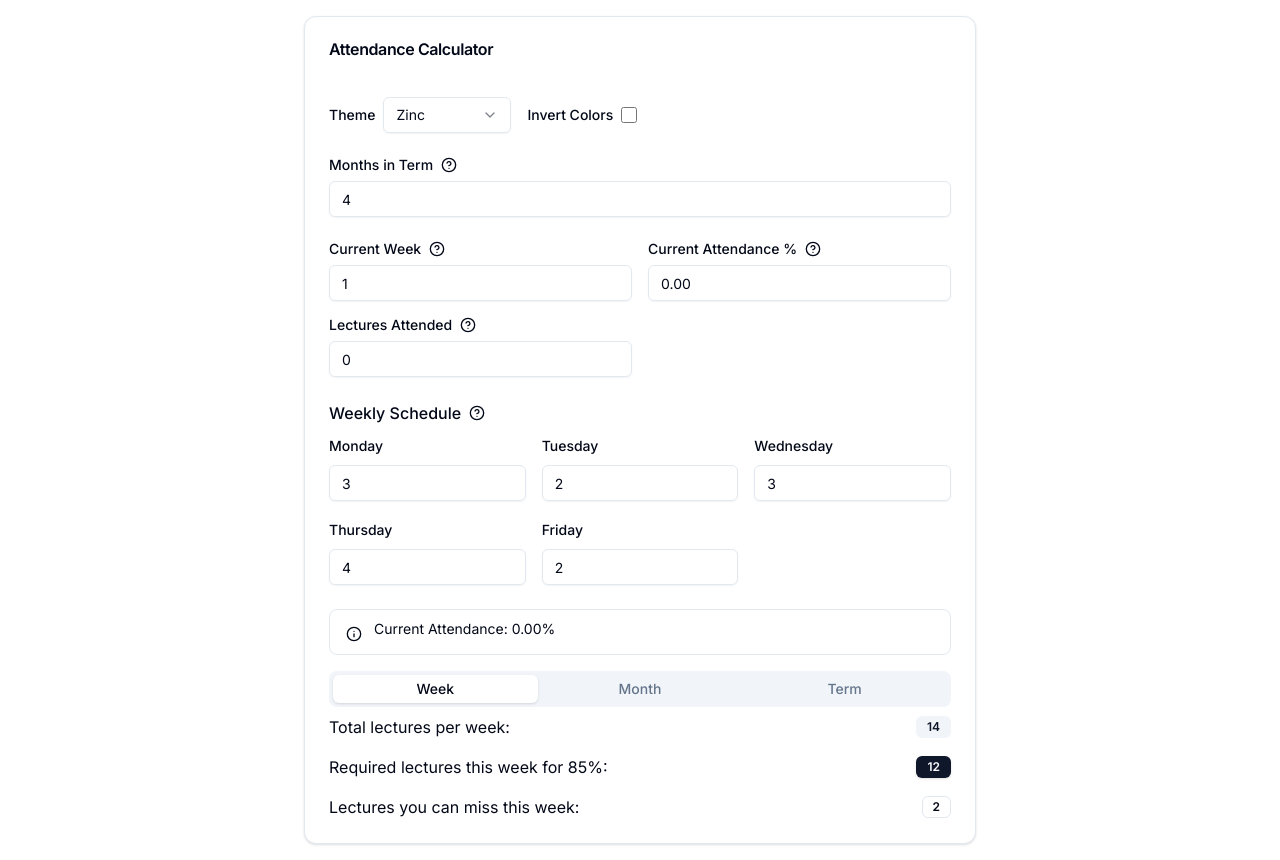
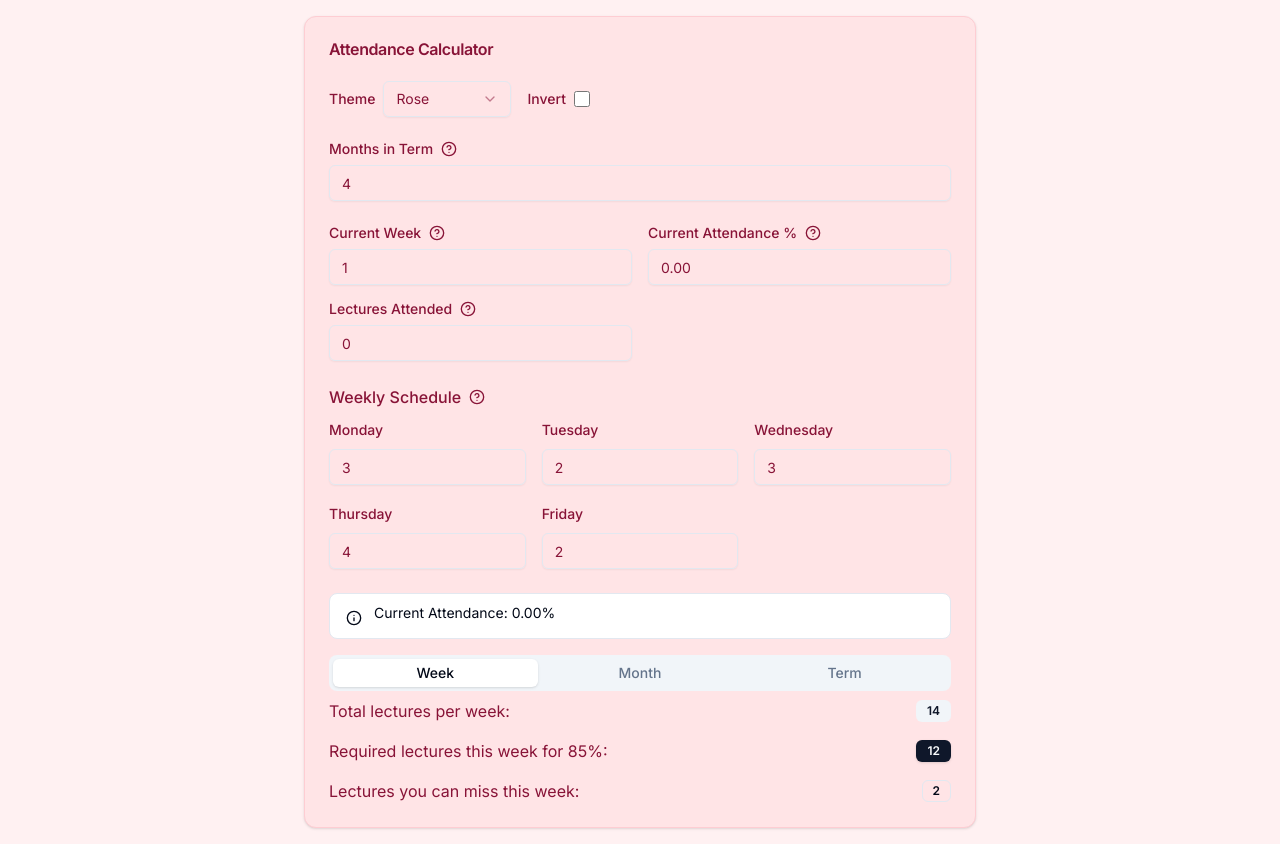
Before and after one commit to roshaanmehar/Attendance-Calculator, a Next.js app in the folder attendance-calculator/: page / in a window 1280 px wide. Built offline with nearby package versions, Linux system fonts and the light colour scheme.

Commit message:
Fixed some other theme related bugs.

```diff
--- a/attendance-calculator/app/page.tsx
+++ b/attendance-calculator/app/page.tsx
@@ -3,7 +3,7 @@
 import { useState, useEffect, useMemo } from "react"
 import { motion, AnimatePresence } from "framer-motion"
 
-// shadcn/ui components
+// Shadcn/UI components
 import { Card, CardContent, CardHeader, CardTitle } from "@/components/ui/card"
 import { Input } from "@/components/ui/input"
 import { Label } from "@/components/ui/label"
@@ -25,29 +25,80 @@ import {
   SelectValue,
 } from "@/components/ui/select"
 
-// Toggle (checkbox) for invert
-// You can also import a switch component from shadcn if you like.
+// Simple "Invert" checkbox
 function InvertToggle({
   inverted,
-  onToggle,
+  onChange,
 }: {
   inverted: boolean
-  onToggle: () => void
+  onChange: (val: boolean) => void
 }) {
   return (
     <div className="flex items-center gap-2">
-      <Label>Invert Colors</Label>
+      <Label htmlFor="invert-toggle">Invert</Label>
       <input
+        id="invert-toggle"
         type="checkbox"
         checked={inverted}
-        onChange={onToggle}
+        onChange={(e) => onChange(e.target.checked)}
         className="h-4 w-4 cursor-pointer"
       />
     </div>
   )
 }
 
+/**
+ * Each theme gets two sets of classes:
+ * - containerNormal / containerInvert => outer page background
+ * - cardNormal / cardInvert => card background
+ */
+const themeMap = {
+  rose: {
+    containerNormal: "bg-rose-50 text-rose-900",
+    containerInvert: "bg-rose-900 text-rose-50",
+    cardNormal: "bg-rose-100 border border-rose-200 text-rose-900",
+    cardInvert: "bg-rose-800 border border-rose-600 text-rose-100",
+  },
+  zinc: {
+    containerNormal: "bg-zinc-50 text-zinc-900",
+    containerInvert: "bg-zinc-900 text-zinc-50",
+    cardNormal: "bg-zinc-100 border border-zinc-200 text-zinc-900",
+    cardInvert: "bg-zinc-800 border border-zinc-600 text-zinc-100",
+  },
+  blue: {
+    containerNormal: "bg-blue-50 text-blue-900",
+    containerInvert: "bg-blue-900 text-blue-50",
+    cardNormal: "bg-blue-100 border border-blue-200 text-blue-900",
+    cardInvert: "bg-blue-800 border border-blue-600 text-blue-100",
+  },
+  green: {
+    containerNormal: "bg-green-50 text-green-900",
+    containerInvert: "bg-green-900 text-green-50",
+    cardNormal: "bg-green-100 border border-green-200 text-green-900",
+    cardInvert: "bg-green-800 border border-green-600 text-green-100",
+  },
+  purple: {
+    containerNormal: "bg-purple-50 text-purple-900",
+    containerInvert: "bg-purple-900 text-purple-50",
+    cardNormal: "bg-purple-100 border border-purple-200 text-purple-900",
+    cardInvert: "bg-purple-800 border border-purple-600 text-purple-100",
+  },
+}
+
+function parseIntOrZero(val: string) {
+  const parsed = parseInt(val, 10)
+  if (isNaN(parsed) || parsed < 0) return 0
+  return parsed
+}
+
+function parseFloatClamped(str: string, min = 0, max = 100) {
+  const parsed = parseFloat(str)
+  if (isNaN(parsed)) return min
+  return Math.min(Math.max(parsed, min), max)
+}
+
 export default function AttendanceCalculator() {
+  // State
   const [schedule, setSchedule] = useState({
     Monday: 3,
     Tuesday: 2,
@@ -55,15 +106,13 @@ export default function AttendanceCalculator() {
     Thursday: 4,
     Friday: 2,
   })
-
   const [currentWeek, setCurrentWeek] = useState(1)
   const [monthsInTerm, setMonthsInTerm] = useState(4)
   const [attendedLectures, setAttendedLectures] = useState(0)
-  const [currentAttendancePercentage, setCurrentAttendancePercentage] =
-    useState<number>(0)
-  const [theme, setTheme] = useState("zinc")
+  const [currentAttendancePercentage, setCurrentAttendancePercentage] = useState(0)
 
-  // NEW: Whether colors are inverted
+  // Theming
+  const [theme, setTheme] = useState<keyof typeof themeMap>("rose")
   const [inverted, setInverted] = useState(false)
 
   // Computed results
@@ -78,36 +127,17 @@ export default function AttendanceCalculator() {
 
   const REQUIRED_PERCENTAGE = 85
   const WEEKS_IN_MONTH = 4
-  const WEEKS_IN_TERM = useMemo(
-    () => monthsInTerm * WEEKS_IN_MONTH,
-    [monthsInTerm]
-  )
+  const WEEKS_IN_TERM = useMemo(() => monthsInTerm * WEEKS_IN_MONTH, [monthsInTerm])
 
-  // These classes control your accent/outline, etc.
-  // The main container uses theming + an invert toggle for background/text.
-  const themes: Record<string, string> = {
-    zinc: "border-zinc-500 focus:ring-zinc-500",
-    rose: "border-rose-500 focus:ring-rose-500",
-    blue: "border-blue-500 focus:ring-blue-500",
-    green: "border-green-500 focus:ring-green-500",
-    purple: "border-purple-500 focus:ring-purple-500",
-  }
-
-  // Recompute all results whenever inputs change
+  // Recalculate results
   useEffect(() => {
-    const totalLecturesPerWeek = Object.values(schedule).reduce(
-      (a, b) => a + b,
-      0
-    )
+    const totalLecturesPerWeek = Object.values(schedule).reduce((a, b) => a + b, 0)
     const totalPossibleLectures = currentWeek * totalLecturesPerWeek
     const totalTermLectures = WEEKS_IN_TERM * totalLecturesPerWeek
 
-    // Required for week
-    const requiredForWeek = Math.ceil(
-      (REQUIRED_PERCENTAGE / 100) * totalLecturesPerWeek
-    )
+    const requiredForWeek = Math.ceil((REQUIRED_PERCENTAGE / 100) * totalLecturesPerWeek)
 
-    // Monthly calculations
+    // monthly
     const totalLecturesInMonth = WEEKS_IN_MONTH * totalLecturesPerWeek
     const rawRequiredForMonth = Math.ceil(
       (REQUIRED_PERCENTAGE / 100) * totalLecturesInMonth -
@@ -115,19 +145,19 @@ export default function AttendanceCalculator() {
     )
     const requiredForMonth = Math.max(0, rawRequiredForMonth)
 
-    // Term calculations
+    // term
     const rawRequiredForTerm = Math.ceil(
       (REQUIRED_PERCENTAGE / 100) * totalTermLectures - attendedLectures
     )
     const requiredForTerm = Math.max(0, rawRequiredForTerm)
 
-    // Attendance percentage
+    // percentage
     const currentPercentage =
       totalPossibleLectures === 0
         ? 0
         : (attendedLectures / totalPossibleLectures) * 100
 
-    // Missable lectures
+    // missable
     const minimumRequired = Math.ceil(
       (REQUIRED_PERCENTAGE / 100) * totalTermLectures
     )
@@ -147,9 +177,9 @@ export default function AttendanceCalculator() {
     })
   }, [schedule, currentWeek, attendedLectures, WEEKS_IN_TERM])
 
-  // Keep currentAttendancePercentage in sync
+  // Sync numeric attendance percentage
   useEffect(() => {
-    const totalPossibleLectures = currentWeek * results.totalPerWeek
+    const totalPossibleLectures = results.totalPerWeek * currentWeek
     if (totalPossibleLectures > 0) {
       setCurrentAttendancePercentage(
         (attendedLectures / totalPossibleLectures) * 100
@@ -159,53 +189,50 @@ export default function AttendanceCalculator() {
     }
   }, [attendedLectures, currentWeek, results.totalPerWeek])
 
-  // Parse integer helper
-  const parseIntValue = (val: string) => {
-    const n = parseInt(val, 10)
-    return isNaN(n) ? 0 : n
+  // Called when user types a new attendance %
+  const handleAttendanceChange = (val: string) => {
+    const newPercent = parseFloatClamped(val)
+    setCurrentAttendancePercentage(newPercent)
+
+    // Recompute how many lectures from that percentage
+    const totalPossibleLectures = results.totalPerWeek * currentWeek
+    const attended = Math.round((newPercent / 100) * totalPossibleLectures)
+    setAttendedLectures(attended)
   }
 
-  // For typing attendance percentage directly
-  const handleAttendanceChange = (val: string) => {
-    const parsed = parseFloat(val)
-    if (isNaN(parsed)) return
-    const percentage = Math.max(0, Math.min(100, parsed))
-    setCurrentAttendancePercentage(percentage)
-    const totalPossibleLectures = currentWeek * results.totalPerWeek
-    const newAttended = Math.round((percentage / 100) * totalPossibleLectures)
-    setAttendedLectures(newAttended)
-  }
-
-  // Container classes:
-  // - Invert toggle => background black + text white (or vice versa)
-  // - Use theme to style borders/outlines
-  const containerClass = `
-    min-h-screen p-4
-    ${inverted ? "bg-black text-white" : "bg-white text-black"}
-    ${themes[theme]}
-  `
+  // Compute theme classes for container + card
+  const containerClass = inverted
+    ? themeMap[theme].containerInvert
+    : themeMap[theme].containerNormal
+  const cardClass = inverted
+    ? themeMap[theme].cardInvert
+    : themeMap[theme].cardNormal
 
   return (
     <TooltipProvider>
-      <div className={containerClass}>
-        <Card className="max-w-2xl mx-auto space-y-4">
+      {/* The entire page uses the selected theme variant */}
+      <div className={`min-h-screen w-full p-4 ${containerClass}`}>
+        <Card className={`max-w-2xl mx-auto ${cardClass}`}>
           <CardHeader>
             <CardTitle>Attendance Calculator</CardTitle>
           </CardHeader>
 
           <CardContent className="space-y-6">
-            {/* Theming controls */}
+            {/* Theme controls */}
             <div className="flex flex-wrap items-center gap-4">
               {/* Theme dropdown */}
               <div className="flex items-center gap-2">
                 <Label htmlFor="theme">Theme</Label>
-                <Select value={theme} onValueChange={setTheme}>
+                <Select
+                  value={theme}
+                  onValueChange={(val) => setTheme(val as keyof typeof themeMap)}
+                >
                   <SelectTrigger className="w-32">
                     <SelectValue placeholder="Select theme" />
                   </SelectTrigger>
                   <SelectContent>
+                    <SelectItem value="rose">Rose</SelectItem>
                     <SelectItem value="zinc">Zinc</SelectItem>
-                    <SelectItem value="rose">Rose</SelectItem>
                     <SelectItem value="blue">Blue</SelectItem>
                     <SelectItem value="green">Green</SelectItem>
                     <SelectItem value="purple">Purple</SelectItem>
@@ -213,11 +240,8 @@ export default function AttendanceCalculator() {
                 </Select>
               </div>
 
-              {/* Invert Colors toggle */}
-              <InvertToggle
-                inverted={inverted}
-                onToggle={() => setInverted(!inverted)}
-              />
+              {/* Invert */}
+              <InvertToggle inverted={inverted} onChange={setInverted} />
             </div>
 
             {/* Months in Term */}
@@ -229,25 +253,21 @@ export default function AttendanceCalculator() {
                     <HelpCircle className="h-4 w-4" />
                   </TooltipTrigger>
                   <TooltipContent>
-                    <p>Set how many months are in your academic term</p>
+                    <p>Set how many months are in your academic term.</p>
                   </TooltipContent>
                 </Tooltip>
               </div>
               <Input
                 id="months-in-term"
                 type="number"
-                min={1}
                 value={monthsInTerm}
-                onChange={(e) => {
-                  const val = parseIntValue(e.target.value)
-                  setMonthsInTerm(val < 1 ? 1 : val)
-                }}
+                onChange={(e) => setMonthsInTerm(parseIntOrZero(e.target.value))}
               />
             </div>
 
-            {/* Current Status Inputs */}
+            {/* Current status inputs */}
             <div className="grid grid-cols-2 gap-4">
-              {/* Current Week */}
+              {/* Week */}
               <div className="space-y-2">
                 <div className="flex items-center gap-2">
                   <Label htmlFor="current-week">Current Week</Label>
@@ -256,19 +276,17 @@ export default function AttendanceCalculator() {
                       <HelpCircle className="h-4 w-4" />
                     </TooltipTrigger>
                     <TooltipContent>
-                      <p>Enter which week you are currently in</p>
+                      <p>Which week are you currently in?</p>
                     </TooltipContent>
                   </Tooltip>
                 </div>
                 <Input
                   id="current-week"
                   type="number"
-                  min={1}
                   value={currentWeek}
                   onChange={(e) => {
-                    const val = parseIntValue(e.target.value)
-                    const clamped = Math.min(WEEKS_IN_TERM, Math.max(1, val))
-                    setCurrentWeek(clamped)
+                    const val = parseIntOrZero(e.target.value)
+                    setCurrentWeek(Math.min(val, WEEKS_IN_TERM))
                   }}
                 />
               </div>
@@ -284,7 +302,7 @@ export default function AttendanceCalculator() {
                       <HelpCircle className="h-4 w-4" />
                     </TooltipTrigger>
                     <TooltipContent>
-                      <p>Enter your current attendance percentage</p>
+                      <p>Type your current attendance percentage (0-100).</p>
                     </TooltipContent>
                   </Tooltip>
                 </div>
@@ -292,8 +310,6 @@ export default function AttendanceCalculator() {
                   id="current-percentage"
                   type="number"
                   step={0.01}
-                  min={0}
-                  max={100}
                   value={currentAttendancePercentage.toFixed(2)}
                   onChange={(e) => handleAttendanceChange(e.target.value)}
                 />
@@ -308,24 +324,20 @@ export default function AttendanceCalculator() {
                       <HelpCircle className="h-4 w-4" />
                     </TooltipTrigger>
                     <TooltipContent>
-                      <p>Enter how many lectures you have attended so far</p>
+                      <p>How many lectures have you attended so far?</p>
                     </TooltipContent>
                   </Tooltip>
                 </div>
                 <Input
                   id="attended"
                   type="number"
-                  min={0}
                   value={attendedLectures}
-                  onChange={(e) => {
-                    const val = parseIntValue(e.target.value)
-                    setAttendedLectures(val < 0 ? 0 : val)
-                  }}
+                  onChange={(e) => setAttendedLectures(parseIntOrZero(e.target.value))}
                 />
               </div>
             </div>
 
-            {/* Weekly Schedule */}
+            {/* Weekly schedule */}
             <div className="space-y-2">
               <div className="flex items-center gap-2">
                 <h3 className="font-medium">Weekly Schedule</h3>
@@ -334,7 +346,7 @@ export default function AttendanceCalculator() {
                     <HelpCircle className="h-4 w-4" />
                   </TooltipTrigger>
                   <TooltipContent>
-                    <p>Enter the number of lectures for each weekday</p>
+                    <p>Number of lectures each weekday.</p>
                   </TooltipContent>
                 </Tooltip>
               </div>
@@ -345,14 +357,10 @@ export default function AttendanceCalculator() {
                     <Input
                       id={day}
                       type="number"
-                      min={0}
                       value={lectures}
                       onChange={(e) => {
-                        const val = parseIntValue(e.target.value)
-                        setSchedule((prev) => ({
-                          ...prev,
-                          [day]: val < 0 ? 0 : val,
-                        }))
+                        const val = parseIntOrZero(e.target.value)
+                        setSchedule((prev) => ({ ...prev, [day]: val }))
                       }}
                     />
                   </div>
@@ -373,8 +381,7 @@ export default function AttendanceCalculator() {
                   <Alert>
                     <InfoIcon className="h-4 w-4" />
                     <AlertDescription>
-                      Current Attendance: {results.currentPercentage.toFixed(2)}
-                      %
+                      Current Attendance: {results.currentPercentage.toFixed(2)}%
                     </AlertDescription>
                   </Alert>
                 </motion.div>
@@ -387,7 +394,6 @@ export default function AttendanceCalculator() {
                   <TabsTrigger value="term">Term</TabsTrigger>
                 </TabsList>
 
-                {/* Weekly stats */}
                 <TabsContent value="week" className="space-y-4">
                   <div className="grid gap-4">
                     <motion.div
@@ -398,7 +404,6 @@ export default function AttendanceCalculator() {
                       <span>Total lectures per week:</span>
                       <Badge variant="secondary">{results.totalPerWeek}</Badge>
                     </motion.div>
-
                     <motion.div
                       initial={{ opacity: 0, x: -20 }}
                       animate={{ opacity: 1, x: 0 }}
@@ -407,7 +412,6 @@ export default function AttendanceCalculator() {
                       <span>Required lectures this week for 85%:</span>
                       <Badge>{results.requiredForWeek}</Badge>
                     </motion.div>
-
                     <motion.div
                       initial={{ opacity: 0, x: -20 }}
                       animate={{ opacity: 1, x: 0 }}
@@ -415,16 +419,12 @@ export default function AttendanceCalculator() {
                     >
                       <span>Lectures you can miss this week:</span>
                       <Badge variant="outline">
-                        {Math.max(
-                          0,
-                          results.totalPerWeek - results.requiredForWeek
-                        )}
+                        {Math.max(0, results.totalPerWeek - results.requiredForWeek)}
                       </Badge>
                     </motion.div>
                   </div>
                 </TabsContent>
 
-                {/* Monthly stats */}
                 <TabsContent value="month" className="space-y-4">
                   <motion.div
                     initial={{ opacity: 0, x: -20 }}
@@ -436,7 +436,6 @@ export default function AttendanceCalculator() {
                   </motion.div>
                 </TabsContent>
 
-                {/* Term stats */}
                 <TabsContent value="term" className="space-y-4">
                   <div className="space-y-4">
                     <motion.div
@@ -447,7 +446,6 @@ export default function AttendanceCalculator() {
                       <span>Required for term ({monthsInTerm} months):</span>
                       <Badge>{results.requiredForTerm}</Badge>
                     </motion.div>
-
                     <motion.div
                       initial={{ opacity: 0, x: -20 }}
                       animate={{ opacity: 1, x: 0 }}
```
